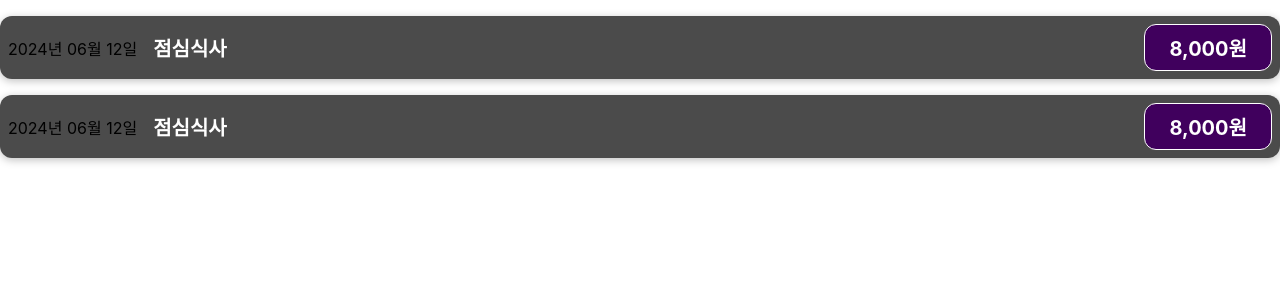
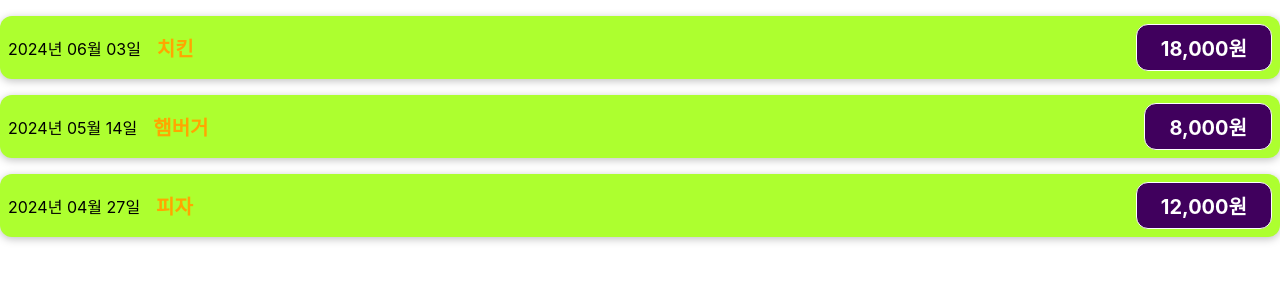
Before and after one commit to chanhee7/react-study202406, a React (Create React App) app: page / in a window 1280 px wide. Shown: the top 300 px of the page. Built offline with nearby package versions, Linux system fonts and the light colour scheme.

Commit message:
# react props1

```diff
--- a/src/App.js
+++ b/src/App.js
@@ -1,15 +1,15 @@
 import React from "react";
 import "./App.css";
-import Expenseltem from "./components/expenses/Expenseltem"
+import Expenseltem from "./components/expenses/Expenseltem";
 
-
-  const App = () => {;
+const App = () => {
   return (
     <>
-      <Expenseltem />
-      <Expenseltem />
+      <Expenseltem title={"치킨"} price={18000} date={new Date(2024, 6, 3)} />
+      <Expenseltem title="햄버거" price={8000} date={new Date(2024, 5, 14)} />
+      <Expenseltem title="피자" price={12000} date={new Date(2024, 4, 27)} />
     </>
   );
-}
+};
 
 export default App;
--- a/src/components/expenses/ExpenseItem.css
+++ b/src/components/expenses/ExpenseItem.css
@@ -6,7 +6,7 @@
   padding: 0.5rem;
   margin: 1rem 0;
   border-radius: 12px;
-  background-color: #4b4b4b;
+  background-color: greenyellow;
 }
 
 .expense-item__description {
@@ -24,7 +24,7 @@
   font-size: 1rem;
   flex: 1;
   margin: 0 1rem;
-  color: white;
+  color: orange;
 }
 
 .expense-item__price {
--- a/src/components/expenses/Expenseltem.js
+++ b/src/components/expenses/Expenseltem.js
@@ -1,11 +1,14 @@
 import React from "react";
 import "./ExpenseItem.css";
 
-const Expenseltem = () => {
+const Expenseltem = ({ date, title, price }) => {
+
+  // console.log('props: ', aaa);
+
   // 변수 선언
-  const expenseDate = new Date(2024, 6, 12);
-  const expenseTitle = "점심식사";
-  const expensePrice = 8000;
+  // const expenseDate = date;
+  // const expenseTitle = title;
+  // const expensePrice = price;
 
   // 함수 선언
 
@@ -15,21 +18,21 @@ const Expenseltem = () => {
   };
 
   const makeFormattedDate = () => {
-    const year = expenseDate.getFullYear();
-    const month = expenseDate.getMonth();
-    const date = expenseDate.getDate();
+    const year = date.getFullYear();
+    const month = date.getMonth();
+    const day = date.getDate();
 
-    return `${year}년 ${make2digit(month)}월 ${make2digit(date)}일`;
+    return `${year}년 ${make2digit(month)}월 ${make2digit(day)}일`;
   };
 
   // 원화 표기법으로 변환
-  const formattedPrice = new Intl.NumberFormat("ko-KR").format(expensePrice);
+  const formattedPrice = new Intl.NumberFormat("ko-KR").format(price);
 
   return (
     <div className="expense-item">
       <div>{makeFormattedDate()}</div>
       <div className="expense-item__description">
-        <h2>{expenseTitle}</h2>
+        <h2>{title}</h2>
         <div className="expense-item__price">{formattedPrice}원</div>
       </div>
     </div>
```
